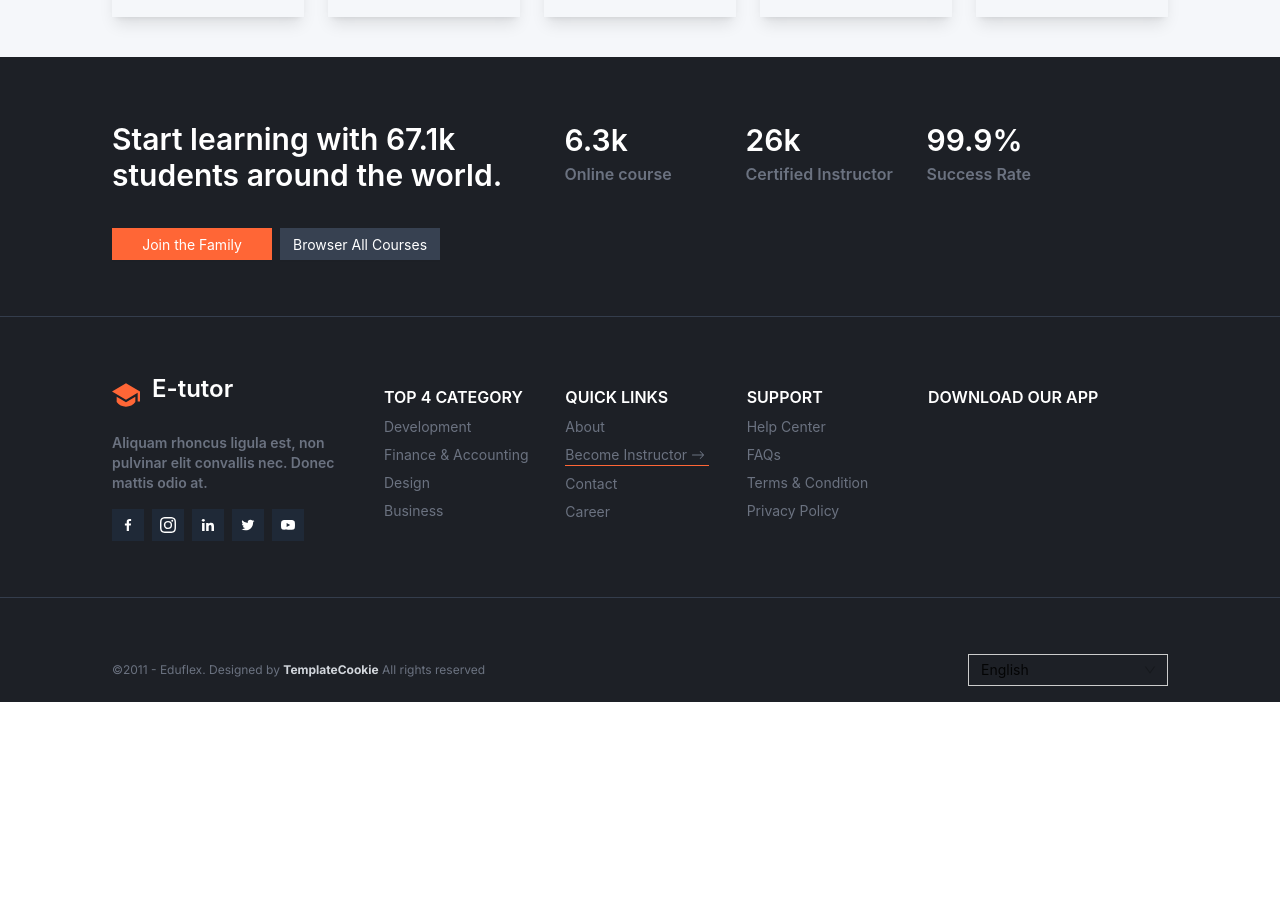
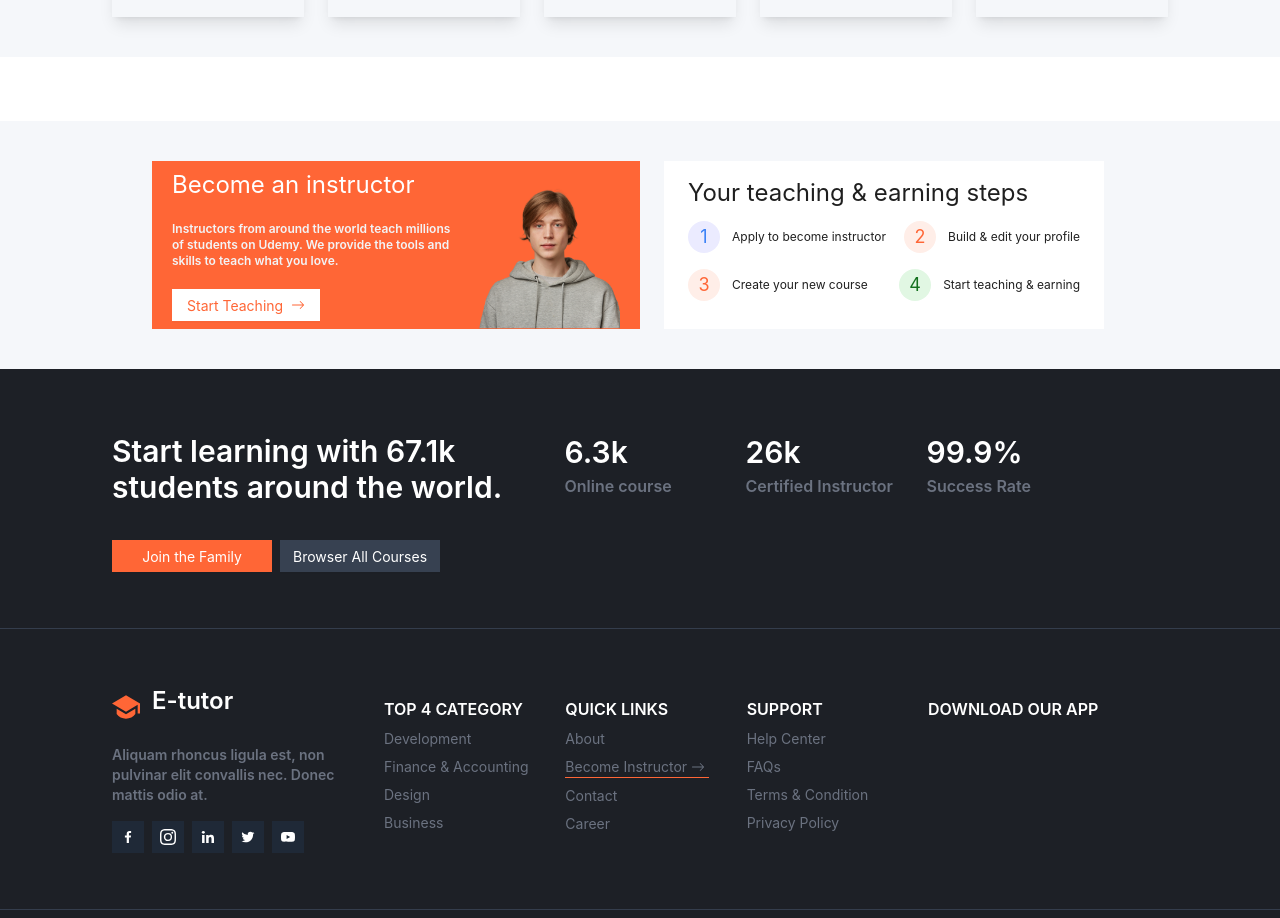
Before and after one commit to Ramakm/E-tutor, a Next.js app: page / in a window 1280 px wide. Shown: the part 1880-2798 px from the top of the page. Before the commit the page ends 2582 px from the top, so only its background shows below. Built offline with nearby package versions, Linux system fonts and the light colour scheme.

Commit message:
Become Instructor

```diff
--- a/src/app/page.tsx
+++ b/src/app/page.tsx
@@ -8,6 +8,9 @@ const Category = dynamic(() => import("@/components/Category/Category"), {
 const Courses = dynamic(() => import("@/components/Courses/Courses"), {
   ssr: false,
 });
+const Instructor = dynamic(() => import("@/components/Instructor/Instructor"), {
+  ssr: false,
+});
 
 export default function Home() {
   return (
@@ -16,6 +19,7 @@ export default function Home() {
         <Hero />
         <Category />
         <Courses />
+        <Instructor />
       </div>
     </>
   );
--- /dev/null
+++ b/src/components/Instructor/Instructor.tsx
@@ -0,0 +1,98 @@
+"use client";
+import { Row, Col, Typography, Button } from "antd";
+import { BsArrowRight } from "react-icons/bs";
+import becomeImg from "../../../public/assets/images/become_instructor.png";
+import Image from "next/image";
+
+const Instructor = () => {
+  return (
+    <>
+      <div className="lg:px-28 md:px-12 sm:px-8 px-4 lg:py-10 pb-16 py-7 bg-accent">
+        <div className="lg:mx-10 md:mx-6">
+          <Row className="items-center">
+            <Col xs={24} sm={24} md={24} lg={12} xl={12}>
+              <div>
+                <div className="bg-primary px-5 py-2 text-neutral flex justify-between gap-3 relative">
+                  <div className="space-y-5">
+                    <Typography.Text className="text-2xl text-neutral block">
+                      Become an instructor
+                    </Typography.Text>
+                    <Typography.Title
+                      level={4}
+                      className="text-xs text-gray-100 md:w-72"
+                    >
+                      Instructors from around the world teach millions of
+                      students on Udemy. We provide the tools and skills to
+                      teach what you love.
+                    </Typography.Title>
+                    <Button
+                      className={
+                        "bg-neutral text-primary border-none rounded-none flex items-center gap-2"
+                      }
+                    >
+                      Start Teaching
+                      <BsArrowRight />
+                    </Button>
+                  </div>
+                  <Image
+                    src={becomeImg}
+                    alt="Become Instructor Image"
+                    width={"0"}
+                    height={"0"}
+                    priority
+                    className="lg:block md:block hidden w-36 h-auto object-cover absolute bottom-0 right-5"
+                  />
+                </div>
+              </div>
+            </Col>
+            <Col xs={24} sm={24} md={24} lg={12} xl={12}>
+              <div>
+                <div className="bg-neutral px-6 py-4 lg:mx-6 lg:my-0 my-6">
+                  <Typography.Text className="text-2xl block">
+                    Your teaching & earning steps
+                  </Typography.Text>
+                  <div className="flex justify-between flex-wrap items-center gap-4 my-3">
+                    {[...Array(4)]?.map((_, index) => (
+                      <div key={index} className="flex items-center gap-3">
+                        <Typography.Text
+                          className={`${
+                            index === 0
+                              ? "bg-secondary-75 text-blue-500"
+                              : index === 1
+                              ? "bg-primary-50 text-primary"
+                              : index === 2
+                              ? "bg-primary-50 text-primary"
+                              : "bg-success text-success-100"
+                          } w-8 h-8 rounded-full text-lg flex justify-center items-center`}
+                        >
+                          {index === 0
+                            ? 1
+                            : index === 1
+                            ? 2
+                            : index === 2
+                            ? 3
+                            : 4}
+                        </Typography.Text>
+                        <Typography.Text className={`text-xs`}>
+                          {index === 0
+                            ? "Apply to become instructor"
+                            : index === 1
+                            ? "Build & edit your profile"
+                            : index === 2
+                            ? "Create your new course"
+                            : "Start teaching & earning"}
+                        </Typography.Text>
+                      </div>
+                    ))}
+                  </div>
+                </div>
+              </div>
+            </Col>
+          </Row>
+        </div>
+      </div>
+    </>
+  );
+};
+
+export default Instructor;
```
Also changed, not shown: public/assets/images/become_instructor.png (added).
